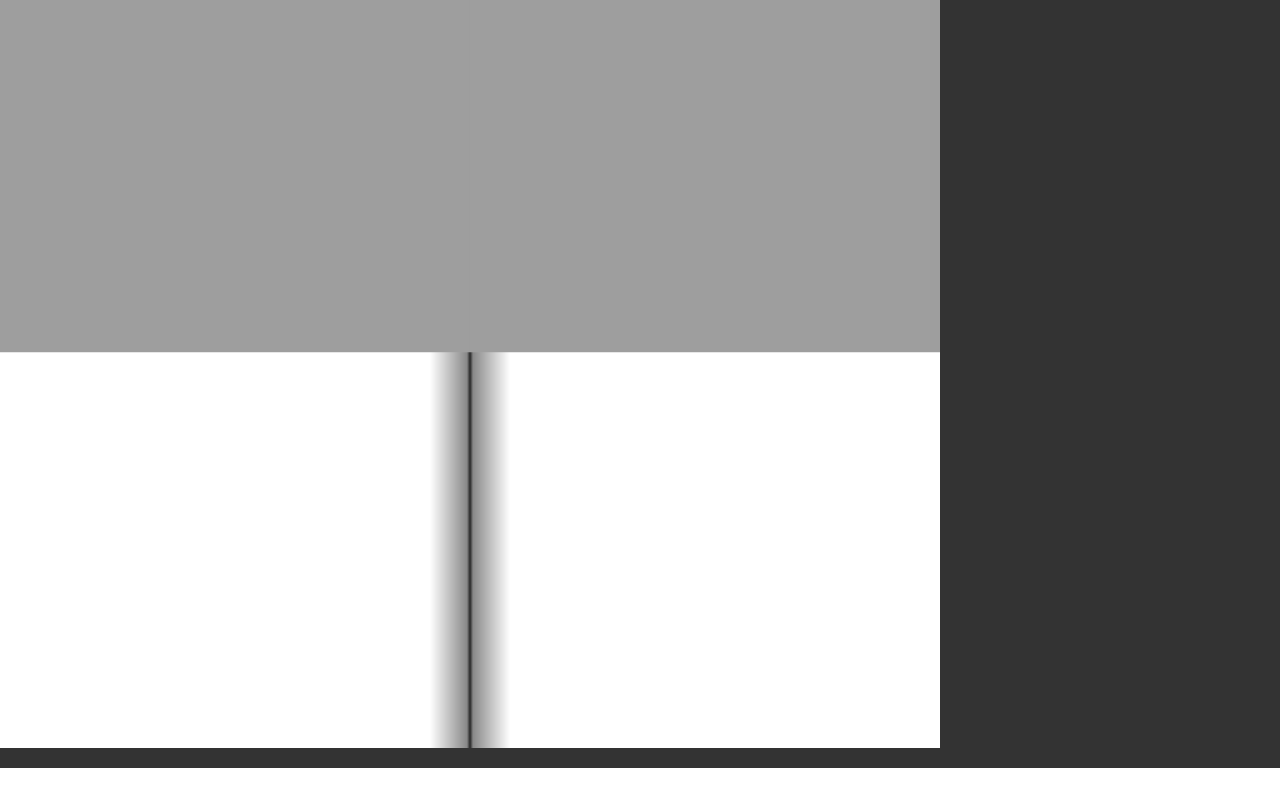
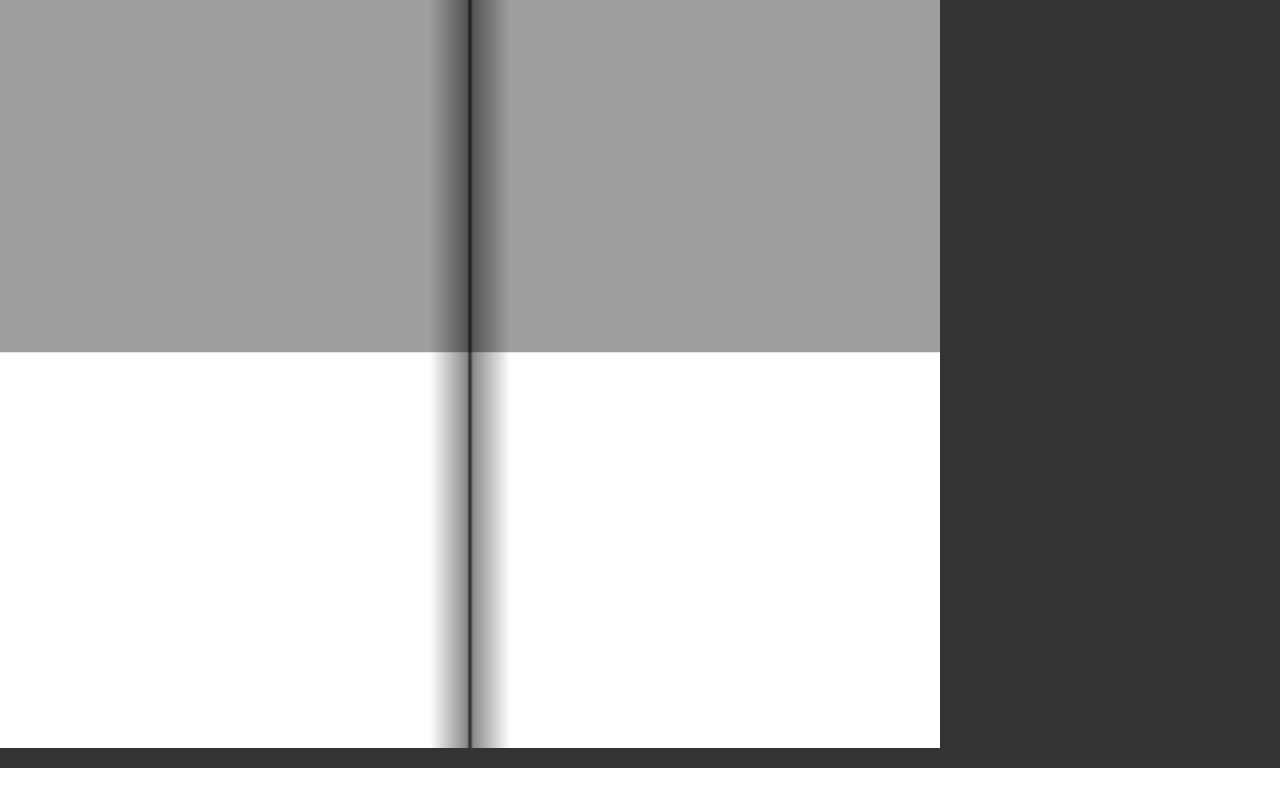
Before and after one commit to mattcolman/easeljs_book_reader, a plain HTML site: page examples/index.html in a window 1280 px wide. Shown: the top 800 px of the page. Drawn offline with nearby package versions, Linux system fonts and the light colour scheme.

Commit message:
few cheeky tweaks

```diff
--- a/examples/index.html
+++ b/examples/index.html
@@ -74,10 +74,16 @@
   function handleComplete() {
     console.log('handleComplete')
     for (var i = 0; i < manifest.length; i++) {
-      page = br.getPage(i)
+      page = br.getPageContainer(i)
       img = queue.getResult(manifest[i].id)
       bmp = new createjs.Bitmap(img)
-      bmp.fitInto(br.pageWidth, br.pageHeight)
+      scaleX = br.pageWidth / img.width;
+      scaleY = br.pageHeight / img.height;
+      scale = Math.min(scaleX, scaleY);
+      bmp.scaleX = bmp.scaleY = scale
+      bmp.cache(0, 0, img.width, img.height, scale)
+
+      //bmp.fitInto(br.pageWidth, br.pageHeight)
       page.addChild(bmp)
     };
   }
--- a/src/book_reader.js
+++ b/src/book_reader.js
@@ -88,6 +88,10 @@
       return this.allPages[i];
     };
 
+    p.getPageContainer = function(i) {
+      return this.allPages[i].container;
+    }
+
     p.turnPage = function(direction) {
       var grad, increment, k, leftMask, leftPage, len, mask, pageNo, ref, rightMask, rightPage, time;
       increment = direction * 2;
@@ -126,7 +130,7 @@
           x: this.stageD.width - 100,
           ease: Power1.easeOut
         });
-        grad = this._addGradient(this.pageWidth, this.pageHeight, "#000000", createjs.Graphics.getRGB(0, 0, 0, 0));
+        grad = makeGradient(this.pageWidth, this.pageHeight, "#000000", createjs.Graphics.getRGB(0, 0, 0, 0));
         grad.regX = this.pageWidth;
         rightPage.addChild(grad);
       } else {
@@ -144,7 +148,7 @@
           x: this.x - this.pageWidth,
           ease: Power1.easeOut
         });
-        grad = this._addGradient(this.pageWidth, this.pageHeight, createjs.Graphics.getRGB(0, 0, 0, 0), "#000000");
+        grad = makeGradient(this.pageWidth, this.pageHeight, createjs.Graphics.getRGB(0, 0, 0, 0), "#000000");
         leftPage.addChild(grad);
       }
       leftPage.mask = leftMask;
@@ -246,7 +250,7 @@
       return mask;
     };
 
-    p._addGradient = function(w, h, c1, c2) {
+    makeGradient = function(w, h, c1, c2) {
       g = new createjs.Graphics();
       g.beginLinearGradientFill([c1, c2], [0, 1], 0, 0, w, 0).drawRect(0, 0, w, h);
       s = new createjs.Shape(g);
@@ -271,14 +275,15 @@
       white = makeRect(this.bounds.width, this.bounds.height, "#ffffff");
       this.addChild(white);
       gradWidth = 40;
-      grad = this._makeGradient(gradWidth, this.bounds.height);
+      grad = makeGradient(gradWidth, this.bounds.height);
       if (this.book.numPages % 2) {
         grad.scaleX = 1;
       } else {
         grad.x = this.bounds.width;
         grad.scaleX = -1;
       }
-      this.addChild(grad);
+      this.container = new createjs.Container();
+      this.addChild(this.container, grad);
       this.pageNumber = this.book.numPages;
       if (this.book.debug) {
         this.showPageNumber(this.pageNumber);
@@ -288,8 +293,7 @@
     var p2 = createjs.extend(Page, createjs.Container);
 
     p2.showPageNumber = function(num) {
-      var txt;
-      txt = new Text("" + num, "normal 20px Arial", "#000");
+      var txt = new createjs.Text("" + num, "normal 20px Arial", "#000");
       txt.set({
         x: 0,
         y: 0
@@ -297,7 +301,7 @@
       return this.addChild(txt);
     };
 
-    p2._makeGradient = function(w, h) {
+    makeGradient = function(w, h) {
       var cnt, g1, g2, s1, s2;
       cnt = new createjs.Container;
       g1 = new createjs.Graphics();
```
